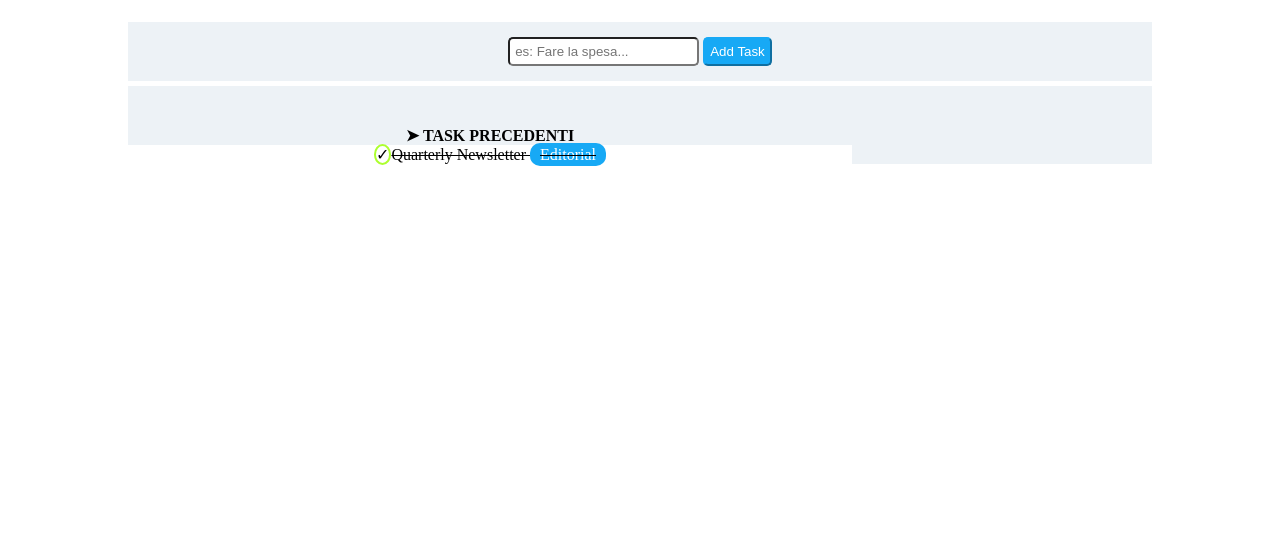
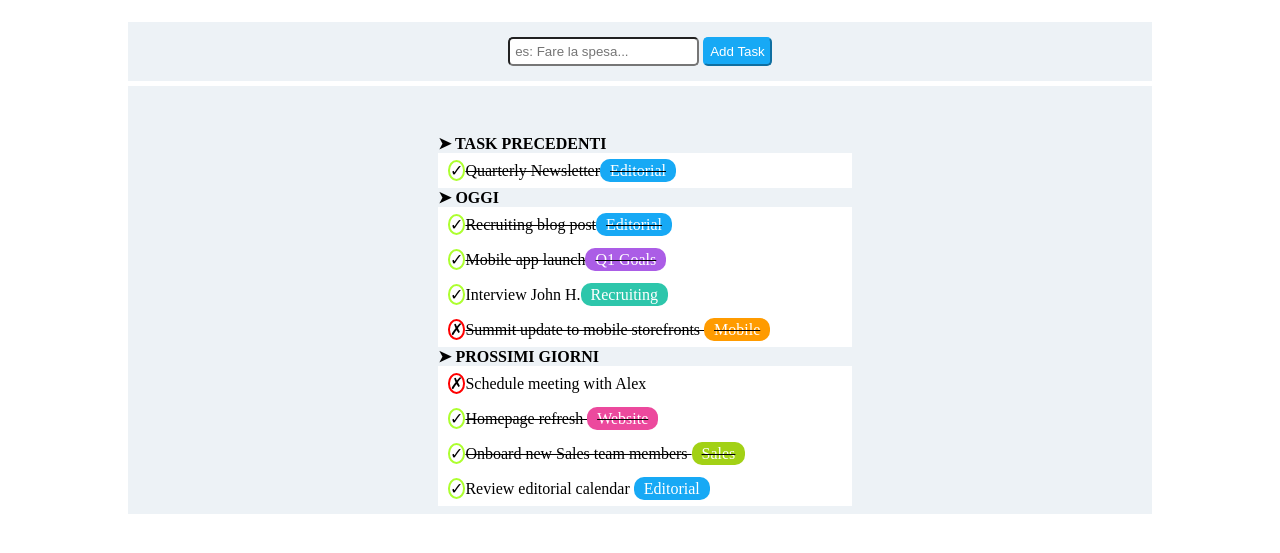
Before and after one commit to wmancaniello/html-css-toboolist, a plain HTML site: page index.html in a window 1280 px wide. Shown: the part 95-648 px from the top of the page. Drawn offline with Linux system fonts and the light colour scheme.

Commit message:
feat: finish excercise

```diff
--- a/css/style.css
+++ b/css/style.css
@@ -1,31 +1,31 @@
-*{
+* {
     margin: 0;
     padding: 0;
     box-sizing: border border-box;
 }
 
-.logo-bk{
+.logo-bk {
     padding: 10px;
     background-color: #edf2f6;
 }
 
-.logo-bk{
+.logo-bk {
     text-align: center;
 }
 
-.nav-bk{
+.nav-bk {
     text-align: center;
     margin-top: 30px;
     background-color: #edf2f6;
     padding: 15px;
 }
 
-.search{
+.search {
     padding: 5px;
     border-radius: 5px;
 }
 
-.btt{
+.btt {
     background-color: #17a9f5;
     color: white;
     padding: 5px;
@@ -33,35 +33,77 @@
     border-color: #17a9f5;
 }
 
-.main-bk{
+.main-bk {
     background-color: #edf2f6;
     margin-top: 5px;
     padding-top: 40px;
-}
-
-.list{
-    text-align: center;
     padding-right: 300px;
 }
 
-ol{
+.list {
+    margin-left: 300px;
+}
+
+ol {
     list-style: none;
 }
 
-ul{
+ul {
     list-style: none;
     background-color: white;
-    padding-left: ;
 }
 
-.highlight{
+li{
+    padding-top: 8px;
+    padding-bottom: 8px;
+    padding-left: 10px;
+}
+
+.highlight1 {
     color: white;
     background-color: #17a9f5;
     border-radius: 10px;
     padding: 3px 10px;
 }
 
-.circle{
+.highlight2 {
+    color: white;
+    background-color: #ab5de6;
+    border-radius: 10px;
+    padding: 3px 10px;
+}
+
+.highlight3 {
+    color: white;
+    background-color: #2dc6ab;
+    border-radius: 10px;
+    padding: 3px 10px;
+}
+
+.highlight4 {
+    color: white;
+    background-color: #ff9b00;
+    border-radius: 10px;
+    padding: 3px 10px;
+}
+
+.highlight5 {
+    color: white;
+    background-color: #ec499d;
+    border-radius: 10px;
+    padding: 3px 10px;
+}
+
+.highlight6 {
+    color: white;
+    background-color: #a2d115;
+    border-radius: 10px;
+    padding: 3px 10px;
+}
+
+
+
+.circlev {
     border: 2px solid greenyellow;
     width: 300px;
     height: 300px;
@@ -69,7 +111,19 @@ ul{
 
 }
 
-.container{
+.circlex {
+    border: 2px solid red;
+    width: 300px;
+    height: 300px;
+    border-radius: 50%;
+
+}
+
+.container {
     padding-left: 10%;
     padding-right: 10%;
 }
+
+
+
+/* &#10007 */
--- a/index.html
+++ b/index.html
@@ -17,6 +17,8 @@
         </div>
     </header>
 
+    <!-- NAVIGATORE -->
+
     <div class="container">
         <nav class="nav-bk">
             <div>
@@ -24,14 +26,47 @@
                 <button class="btt">Add Task</button>
             </div>
         </nav>
+
+        <!-- MAIN E RELATICA LISTA ANNIDATA-->
+
         <main class="main-bk">
             <div class="list">
                 <ol>
                     <li>
-                        <span></span><strong>&#x27A4; TASK PRECEDENTI</strong></span>
+                        <span><strong>&#x27A4; TASK PRECEDENTI</strong></span>
                         <ul>
                             <li>
-                                <span class="circle">&#10003;</span><s>Quarterly Newsletter <span class="highlight">Editorial</span></s>
+                                <span class="circlev">&#10003;</span><s>Quarterly Newsletter<span class="highlight1">Editorial</span></s>
+                            </li>
+                        </ul>
+                        <span><strong>&#x27A4; OGGI</strong></span>
+                        <ul>
+                            <li>
+                                <span class="circlev">&#10003;</span><s>Recruiting blog post<span class="highlight1">Editorial</span></s>
+                            </li>
+                            <li>
+                                <span class="circlev">&#10003;</span><s>Mobile app launch<span class="highlight2">Q1 Goals</span></s>
+                            </li>
+                            <li>
+                                <span class="circlev">&#10003;</span>Interview John H.<span class="highlight3">Recruiting</span>
+                            </li>
+                            <li>
+                                <span class="circlex">&#10007;</span><s>Summit update to mobile storefronts <span class="highlight4">Mobile</span></s>
+                            </li>
+                        </ul>
+                        <span><strong>&#x27A4; PROSSIMI GIORNI</strong></span>
+                        <ul>
+                            <li>
+                                <span class="circlex">&#10007;</span><span>Schedule meeting with Alex</span>
+                            </li>
+                            <li>
+                                <span class="circlev">&#10003;</span><s>Homepage refresh <span class="highlight5">Website</span></s>
+                            </li>
+                            <li>
+                                <span class="circlev">&#10003;</span><s>Onboard new Sales team members <span class="highlight6">Sales</span></s>
+                            </li>
+                            <li>
+                                <span class="circlev">&#10003;</span>Review editorial calendar <span class="highlight1">Editorial</span>
                             </li>
                         </ul>
                     </li>
```
